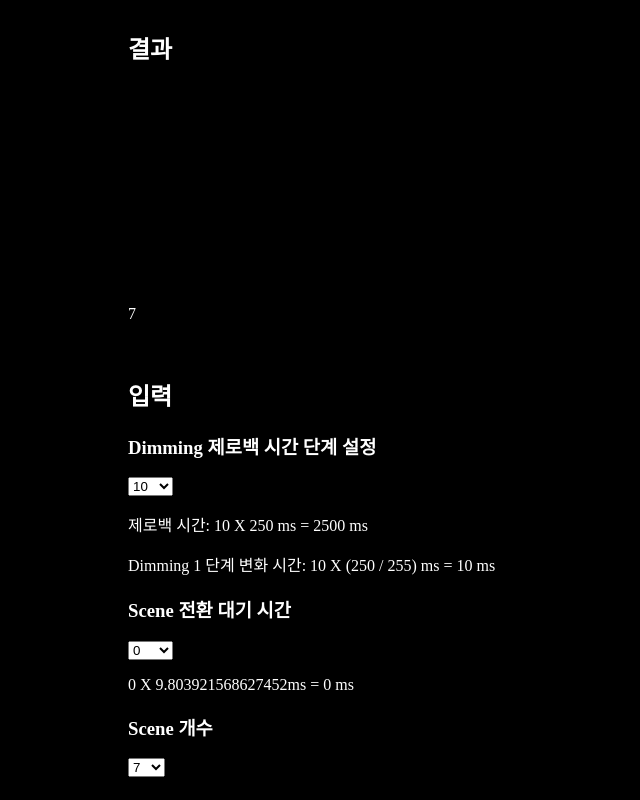
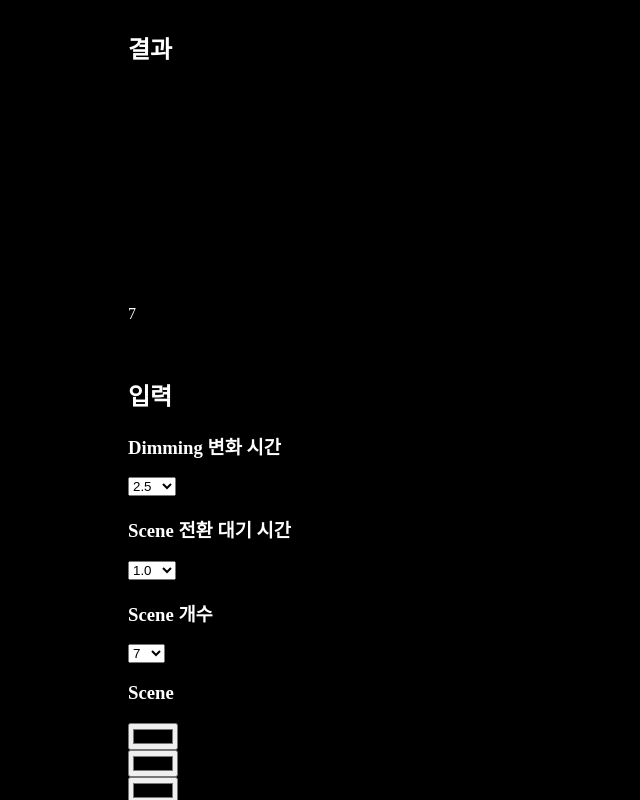
Before and after one commit to enthusapp/autoGen, a React (Create React App) app: page / in a window 1280 px wide. Shown: the top 800 px of the page, without its empty margins (0-640 px from the left). Built offline with nearby package versions, Linux system fonts and the light colour scheme.

Commit message:
change parameters

```diff
--- a/src/App.tsx
+++ b/src/App.tsx
@@ -8,9 +8,9 @@ import { Inputs } from './Utils';
 
 function App() {
   const [inputs, setInputs] = useImmer<Inputs>({
-    sceneMax: '7',
-    step: '10',
-    wait: '0',
+    colorsMax: '7',
+    changeTime: '2.5',
+    waitTime: '1.0',
     colors: [
       [255, 255, 255],
       [0, 0, 0],
--- a/src/InputForm.tsx
+++ b/src/InputForm.tsx
@@ -1,5 +1,5 @@
 import React from 'react';
-import { getId, getTimes, Inputs } from './Utils';
+import { getId, Inputs } from './Utils';
 
 interface Props {
   inputs: Inputs;
@@ -7,53 +7,45 @@ interface Props {
 }
 
 function InputForm({ inputs, setInputs }: Props) {
-  const { zeroToMax, stepTime } = getTimes(inputs);
-  const { step, sceneMax, wait } = inputs;
+  const { changeTime, colorsMax, waitTime } = inputs;
 
   return (
     <div>
       <h2>입력</h2>
-      <h3>Dimming 제로백 시간 단계 설정</h3>
+      <h3>Dimming 변화 시간</h3>
       <select
-        name="step"
-        value={step}
+        name="changeTime"
+        value={changeTime}
         onChange={({ target: { value } }) =>
           setInputs((draft) => {
-            draft.step = String(value);
+            draft.changeTime = String(value);
           })
         }
       >
         {Array.from({ length: 255 }).map((_, i) => (
-          <option key={getId()}>{i + 1}</option>
+          <option key={getId()}>{(i / 10 + 0.2).toFixed(1)}</option>
         ))}
       </select>
-      <p>{`제로백 시간: ${step} X 250 ms = ${zeroToMax} ms`}</p>
-      <p>{`Dimming 1 단계 변화 시간: ${step} X (250 / 255) ms = ${Math.round(
-        stepTime,
-      )} ms`}</p>
       <h3>Scene 전환 대기 시간</h3>
       <select
-        name="wait"
-        value={wait}
+        name="waitTime"
+        value={waitTime}
         onChange={({ target: { value } }) =>
           setInputs((draft) => {
-            draft.wait = String(value);
+            draft.waitTime = String(value);
           })
         }
       >
         {Array.from({ length: 255 }).map((_, i) => (
-          <option key={getId()}>{i}</option>
+          <option key={getId()}>{(i / 10 + 0.2).toFixed(1)}</option>
         ))}
       </select>
-      <p>{`${wait} X ${stepTime}ms = ${Math.round(
-        Number(wait) * stepTime,
-      )} ms`}</p>
       <h3>Scene 개수</h3>
       <select
-        value={sceneMax}
+        value={colorsMax}
         onChange={({ target: { value } }) =>
           setInputs((draft) => {
-            draft.sceneMax = String(value);
+            draft.colorsMax = String(value);
           })
         }
       >
@@ -62,7 +54,7 @@ function InputForm({ inputs, setInputs }: Props) {
         ))}
       </select>
       <h3>Scene</h3>
-      {Array.from({ length: Number(sceneMax) }).map(() => (
+      {Array.from({ length: Number(colorsMax) }).map(() => (
         <div>
           <input name="color" key={getId()} type="color" />
         </div>
--- a/src/Result.tsx
+++ b/src/Result.tsx
@@ -54,7 +54,10 @@ function Result({ inputs }: Props) {
       context.fillRect(0, 0, width, height);
 
       colorStepChangedTime = now;
-      if (now - colorChangedTime < zeroToMax + stepTime * Number(inputs.wait)) {
+      if (
+        now - colorChangedTime <
+        zeroToMax + stepTime * Number(inputs.waitTime)
+      ) {
         requestId = setTimeout(animator);
         return;
       }
@@ -68,7 +71,7 @@ function Result({ inputs }: Props) {
 
       previousColor = [...colors];
       colorIndex += 1;
-      colorIndex %= Number(inputs.sceneMax);
+      colorIndex %= Number(inputs.colorsMax);
       colorChangedTime = now;
       requestId = setTimeout(animator);
     };
@@ -84,7 +87,7 @@ function Result({ inputs }: Props) {
     <div>
       <h2>결과</h2>
       <canvas ref={canvasRef} width={width} height={height} />
-      <p>{inputs.sceneMax}</p>
+      <p>{inputs.colorsMax}</p>
     </div>
   );
 }
--- a/src/Utils.ts
+++ b/src/Utils.ts
@@ -6,14 +6,14 @@ export function getId() {
 }
 
 export interface Inputs {
-  step: string;
-  sceneMax: string;
-  wait: string;
+  changeTime: string;
+  colorsMax: string;
+  waitTime: string;
   colors: Array<Array<number>>;
 }
 
 export function getTimes(inputs: Inputs) {
-  const zeroToMax = Number(inputs.step) * 250;
+  const zeroToMax = Number(inputs.changeTime) * 250;
   return {
     zeroToMax,
     stepTime: zeroToMax / 255,
```
